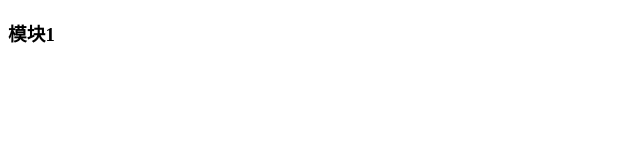
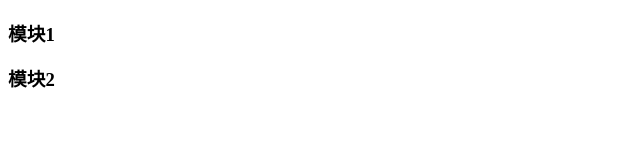
Before and after one commit to sky170201/meten1226, a plain HTML site: page index.html in a window 1280 px wide. Shown: the full height of the page, 0-640 px from the left. Drawn offline with Linux system fonts and the light colour scheme.

Commit message:
Update index.html

```diff
--- a/index.html
+++ b/index.html
@@ -7,6 +7,7 @@
 <body>
 	<div>
 		<h3>模块1</h3>
+		<h3>模块2</h3>
 	</div>
 </body>
 </html>
```
